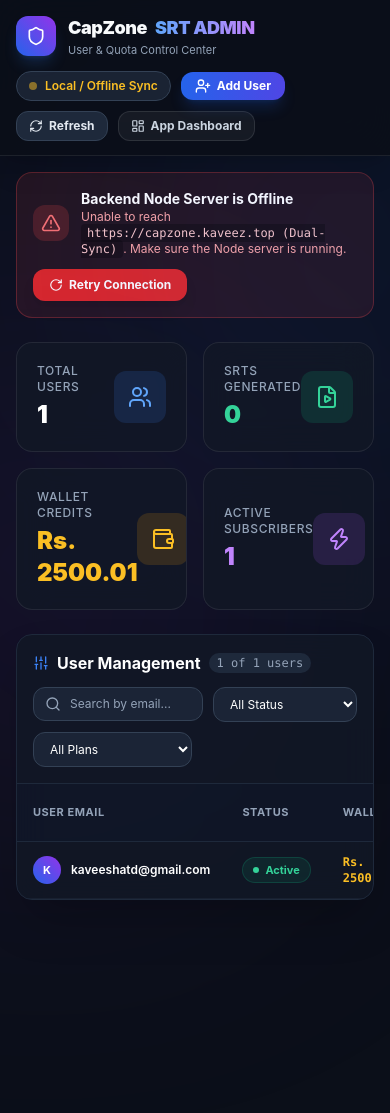
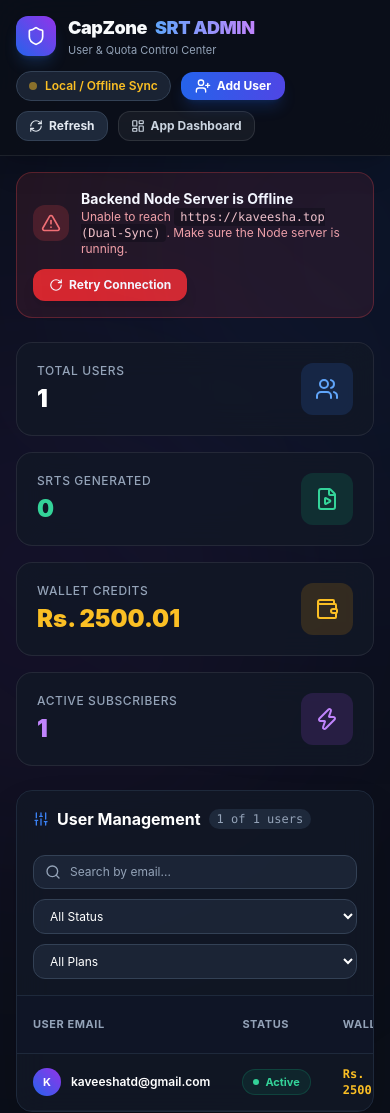
Before and after one commit to KaveeshaTheekshana/CapZone---Panel, a plain HTML site: page index.html in a window 390 px wide. Before the commit the page ends 924 px from the top, so only its background shows below. Drawn offline with nearby package versions, Linux system fonts and the light colour scheme; no server answers.

Commit message:
Update index.html

```diff
--- a/index.html
+++ b/index.html
@@ -96,7 +96,7 @@
   <main class="max-w-7xl mx-auto px-4 sm:px-6 py-6 space-y-6">
 
     <!-- Stats Row -->
-    <div class="grid grid-cols-2 lg:grid-cols-4 gap-4 sm:gap-6">
+    <div class="grid grid-cols-1 sm:grid-cols-2 lg:grid-cols-4 gap-4 sm:gap-6">
       <div class="glass-card p-5 rounded-2xl flex items-center justify-between relative overflow-hidden group hover:border-blue-500/30 transition-all">
         <div>
           <p class="text-xs text-slate-400 font-medium mb-1 uppercase tracking-wider">Total Users</p>
@@ -150,9 +150,9 @@
           <span id="filteredCountBadge" class="text-xs bg-slate-800 text-slate-400 px-2 py-0.5 rounded-full font-mono">0 users</span>
         </div>
 
-        <div class="flex flex-wrap items-center gap-2.5">
+        <div class="flex flex-col sm:flex-row flex-wrap items-stretch sm:items-center gap-2.5 w-full md:w-auto mt-3 md:mt-0">
           <!-- Search Box -->
-          <div class="relative flex-1 sm:w-64">
+          <div class="relative w-full sm:w-64">
             <i data-lucide="search" class="w-4 h-4 absolute left-3 top-1/2 transform -translate-y-1/2 text-slate-400"></i>
             <input type="text" id="searchInput" placeholder="Search by email..." onkeyup="filterUsers()"
               class="w-full pl-9 pr-4 py-2 bg-slate-800/80 border border-slate-700 rounded-xl text-xs text-white placeholder-slate-400 focus:outline-none focus:border-blue-500 transition-colors" />
@@ -160,7 +160,7 @@
 
           <!-- Status Filter -->
           <select id="statusFilter" onchange="filterUsers()"
-            class="px-3 py-2 bg-slate-800/80 border border-slate-700 rounded-xl text-xs text-white focus:outline-none focus:border-blue-500 transition-colors">
+            class="w-full sm:w-auto px-3 py-2 bg-slate-800/80 border border-slate-700 rounded-xl text-xs text-white focus:outline-none focus:border-blue-500 transition-colors">
             <option value="all">All Status</option>
             <option value="active">Active Only</option>
             <option value="deactivated">Deactivated Only</option>
@@ -168,7 +168,7 @@
 
           <!-- Plan Filter -->
           <select id="planFilter" onchange="filterUsers()"
-            class="px-3 py-2 bg-slate-800/80 border border-slate-700 rounded-xl text-xs text-white focus:outline-none focus:border-blue-500 transition-colors">
+            class="w-full sm:w-auto px-3 py-2 bg-slate-800/80 border border-slate-700 rounded-xl text-xs text-white focus:outline-none focus:border-blue-500 transition-colors">
             <option value="all">All Plans</option>
             <option value="payg">Pay As You Go</option>
             <option value="creator">Creator Plan (120m)</option>
@@ -179,7 +179,7 @@
       </div>
 
       <!-- Users Table -->
-      <div class="overflow-x-auto">
+      <div class="overflow-x-auto w-full">
         <table class="w-full text-left border-collapse min-w-[750px]">
           <thead>
             <tr class="bg-slate-900/60 text-slate-400 text-[11px] font-bold uppercase tracking-wider border-b border-slate-800">
@@ -348,7 +348,7 @@
   <div id="toastContainer" class="fixed bottom-5 right-5 z-[999] flex flex-col gap-2 pointer-events-none"></div>
 
   <script>
-    const CLOUD_API_URL = 'https://capzone.kaveez.top';
+    const CLOUD_API_URL = 'https://kaveesha.top';
     const LOCAL_API_URL = 'http://localhost:6039';
 
     const isLocalHost = window.location.hostname === 'localhost' ||
```
